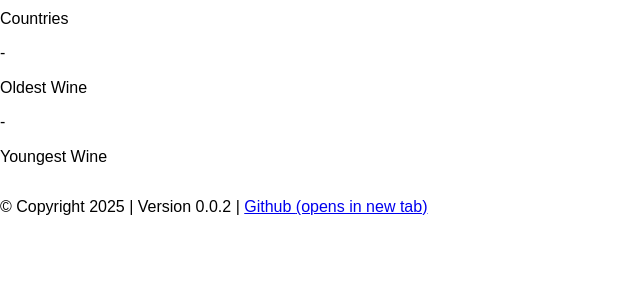
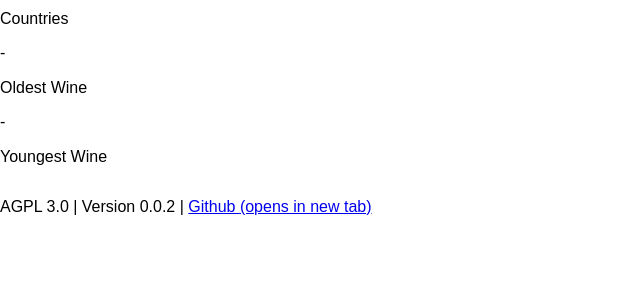
Before and after one commit to the-broke-sommeliers/wine-cellar, a Django app: page / in a window 1280 px wide. Shown: the part 296-596 px from the top of the page, without its empty margins (0-640 px from the left). Run offline with Django 5.2, Linux system fonts and the light colour scheme; a user stored in the database is signed in; data that the repository does not hold is empty; parts of the project's set-up code (start-up, migrations or seed data) failed here and were passed over; some libraries are stand-ins or nearby versions.

Commit message:
Remove later version from LICENSE and add license to footer

```diff
--- a/wine_cellar/templates/base.html
+++ b/wine_cellar/templates/base.html
@@ -65,7 +65,7 @@
                     {% endblock content %}
                 </div>
                 <footer class="footer">
-                    <p>© Copyright 2025 | Version {% get_setting "VERSION" %} | <a href="https://github.com/goapunk/wine-cellar" target="_blank">Github <span class="sr-only">(opens in new tab)</span></a></p>
+                    <p>AGPL 3.0 | Version {% get_setting "VERSION" %} | <a href="https://github.com/goapunk/wine-cellar" target="_blank">Github <span class="sr-only">(opens in new tab)</span></a></p>
                 </footer>
             </div>
         </div>
```
Also changed, not shown: 1 other file.
